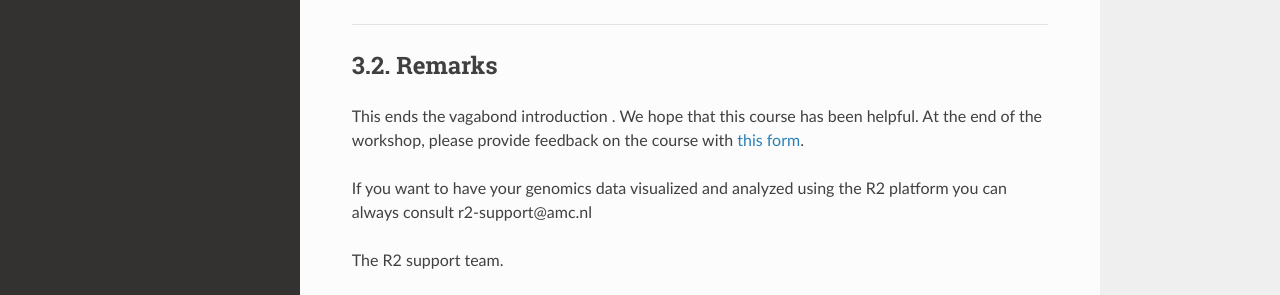
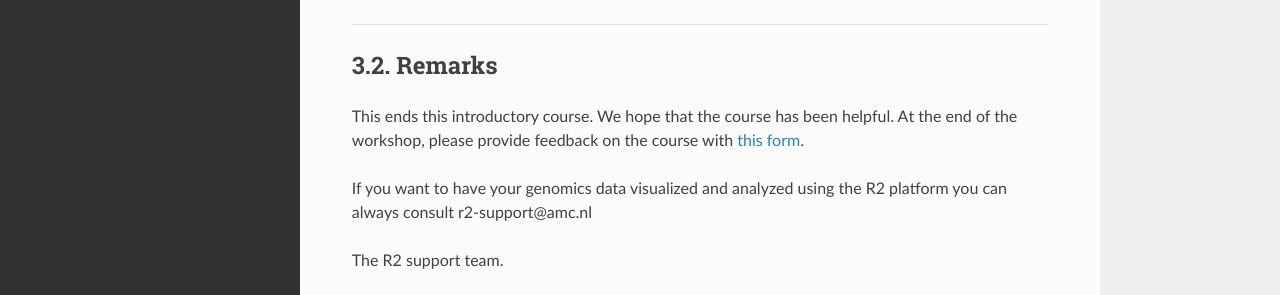
Before and after one commit to antronerds/r2-training-courses, a Sphinx documentation site: the page built from docs/VAGABOND_snippets.md, in a window 1280 px wide and 1207 px high. Shown: the part 745-1040 px from the top of the window. Built offline with Sphinx 7.4.7 and the Read the Docs theme 2.0.0, drawn with Linux system fonts in a browser that asks for light colours; pages that are not in the unit, such as notebooks, are missing from menus.

Commit message:
Adaptations

```diff
--- a/docs/VAGABOND_snippets.md
+++ b/docs/VAGABOND_snippets.md
@@ -32,8 +32,8 @@ For large datasets such as single cel RNA datasets it takes a lot of resources f
 ---------
 Remarks
 ------
- This ends the  vagabond introduction .
- We hope that this course has been helpful. At the end of the workshop, please provide feedback on the course with <a href="https://docs.google.com/forms/d/e/1FAIpQLScy5xoA4btrYfuOOhc5qFKmYkV9_SBv1PQABPgV7eVJY8gk4A/viewform" target="_blank">this form</a>.
+ This ends this introductory course.
+ We hope that the course has been helpful. At the end of the workshop, please provide feedback on the course with <a href="https://docs.google.com/forms/d/e/1FAIpQLScy5xoA4btrYfuOOhc5qFKmYkV9_SBv1PQABPgV7eVJY8gk4A/viewform" target="_blank">this form</a>.
 
  If you want to have your genomics data visualized and analyzed using the R2 platform you can always consult r2-support@amc.nl
 
--- a/docs/index.rst
+++ b/docs/index.rst
@@ -9,7 +9,7 @@ Welcome
 =======
 R2 is a publicly accessible web-based program (`http://r2.amc.nl <http://r2.amc.nl>`_) allowing biomedical researchers, without bioinformatics training, to integrate clinical and genomics data. To help (bio)medical researchers get started, we offer this one day R2 Introduction Workshop.
 
-We hope that you will find this day interesting. We would love to hear your thoughts about the workshop. We kindly ask you to fill in the following form during the workshop or at the end of the day: `Evaluation form <https://forms.gle/M5E5Jzbms8zDATKz6>`_
+We hope that you will find this day interesting. We would love to hear your thoughts about the workshop. We kindly ask you to fill in the following form during the workshop or at the end of the day: `**Evaluation form** <https://forms.gle/M5E5Jzbms8zDATKz6>`_
 
 
 **Computer Login at the AMC**
```
